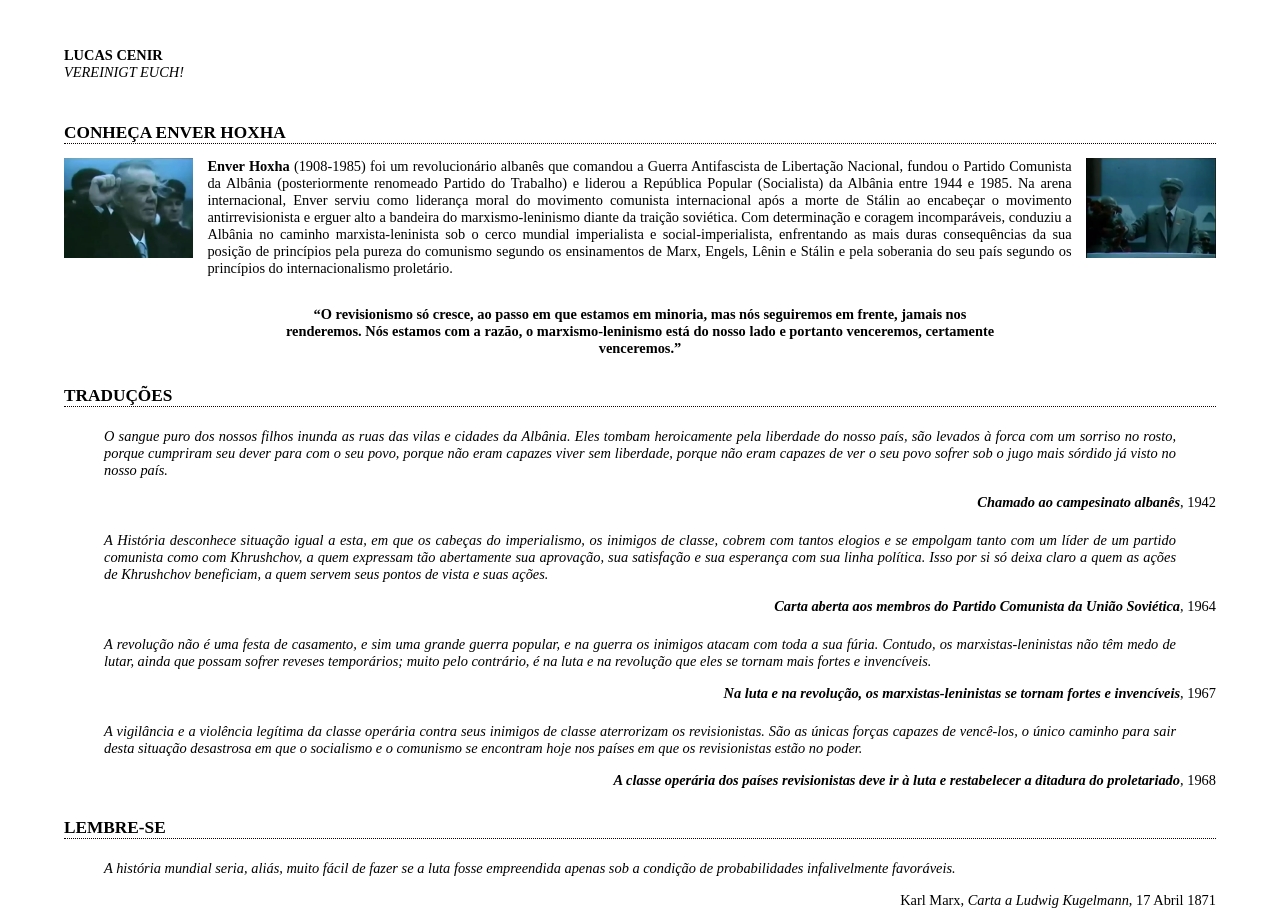
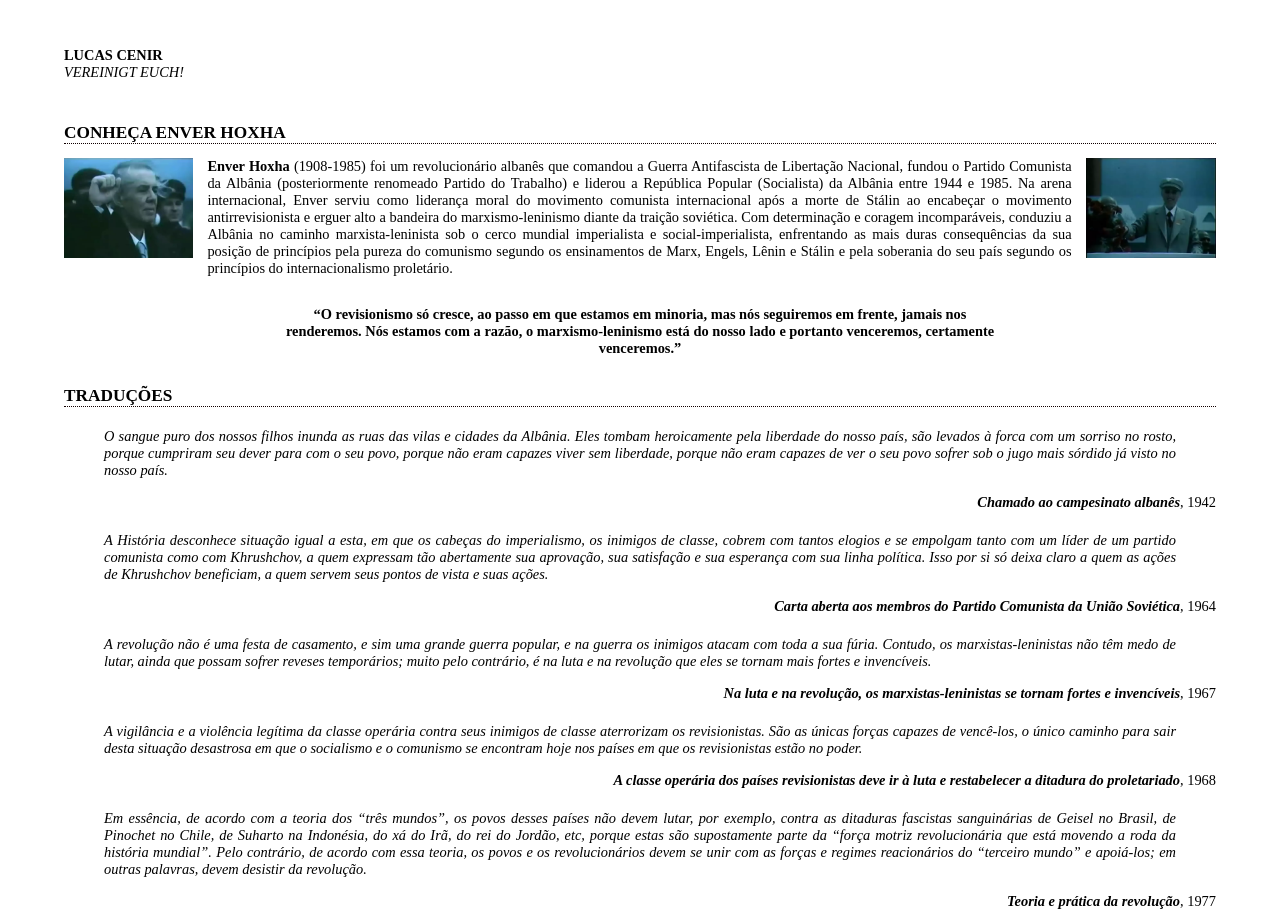
Before and after one commit to lucascenir/lucascenir.github.io, a plain HTML site: page index.html in a window 1280 px wide. Shown: the top 920 px of the page. Drawn offline with Linux system fonts and the light colour scheme.

Commit message:
Update index.html

```diff
--- a/index.html
+++ b/index.html
@@ -43,6 +43,12 @@ A vigilância e a violência legítima da classe operária contra seus inimigos
 </blockquote>
 <p class="dir"><cite><a href="https://www.marxists.org/portugues/hoxha/1968/03/24.htm">A classe operária dos países revisionistas deve ir à luta e restabelecer a ditadura do proletariado</a></cite>, 1968</p>
 
+<blockquote>
+Em essência, de acordo com a teoria dos &ldquo;três mundos&rdquo;, os povos desses países não devem lutar, por exemplo, contra as ditaduras fascistas sanguinárias de Geisel no Brasil, de Pinochet no Chile, de Suharto na Indonésia, do xá do Irã, do rei do Jordão, etc, porque estas são supostamente parte da “força motriz revolucionária que está movendo a roda da história mundial”. Pelo contrário, de acordo com essa teoria, os povos e os revolucionários devem se unir com as forças e regimes reacionários do &ldquo;terceiro mundo&rdquo; e apoiá-los; em outras palavras, devem desistir da revolução.
+</blockquote>
+<p class="dir"><cite><a href="https://www.marxists.org/portugues/hoxha/1977/07/07.htm">Teoria e prática da revolução</a></cite>, 1977</p>
+
+
 </div>
 
 <div>	<h5>Lembre-se</h5>
```
